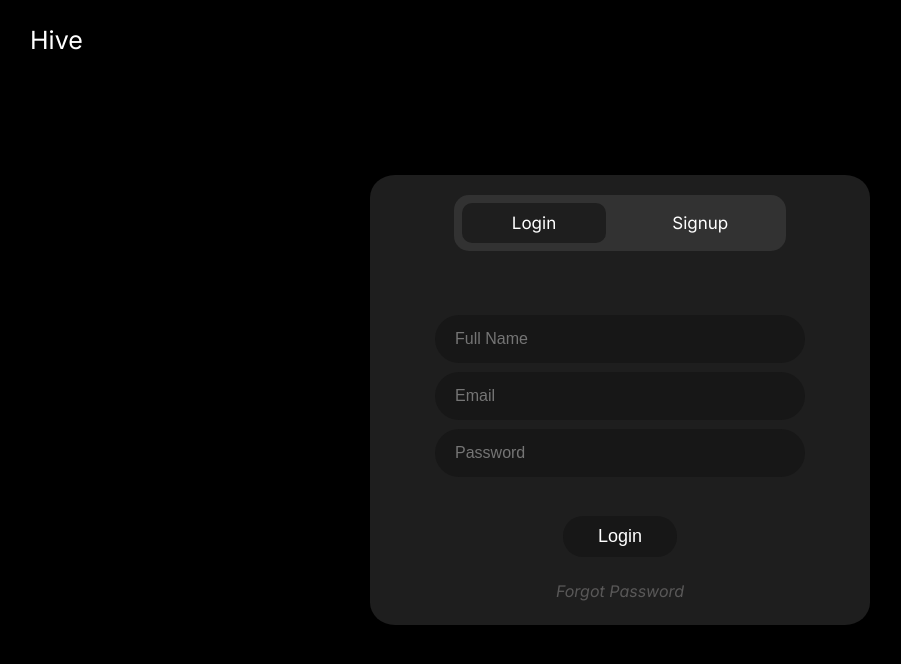
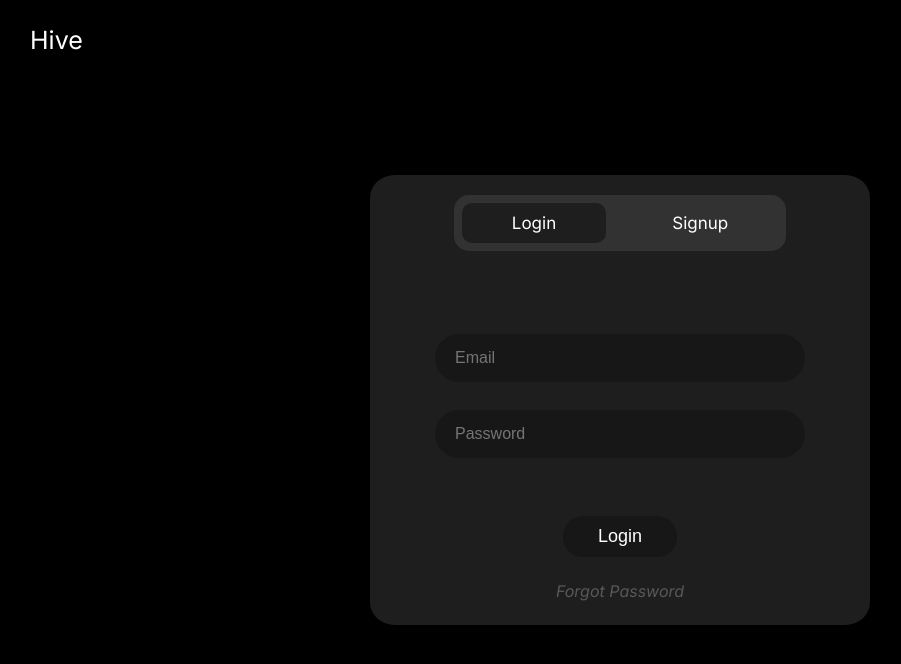
Before and after one commit to zs0c131y/hive, a React (Vite) app: page / in a window 1280 px wide. Shown: the top 664 px of the page, without its empty margins (20-921 px from the left). Built offline with nearby package versions, Linux system fonts and the light colour scheme; no server answers.

Commit message:
Update Login.jsx

```diff
--- a/src/Login.jsx
+++ b/src/Login.jsx
@@ -119,12 +119,6 @@ const Login = ({ setlogin }) => {
               >
                 <div className={`inputs ${signup ? "signcssinputs" : ""}`}>
                   <input
-                    type="name"
-                    id="name"
-                    placeholder="Full Name"
-                    className="input-field"
-                  />
-                  <input
                     type="email"
                     id="login-email"
                     placeholder="Email"
@@ -149,6 +143,12 @@ const Login = ({ setlogin }) => {
                 onSubmit={(e) => e.preventDefault()}
               >
                 <div className={`inputs ${signup ? "signcssinputs" : ""}`}>
+                  <input
+                    type="name"
+                    id="name"
+                    placeholder="Full Name"
+                    className="input-field"
+                  />
                   <input
                     type="email"
                     id="signup-email"
```
